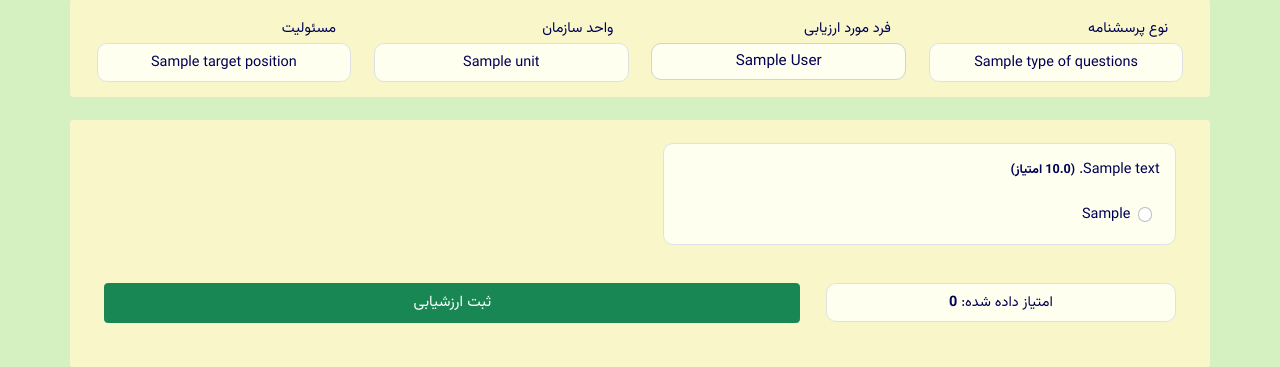
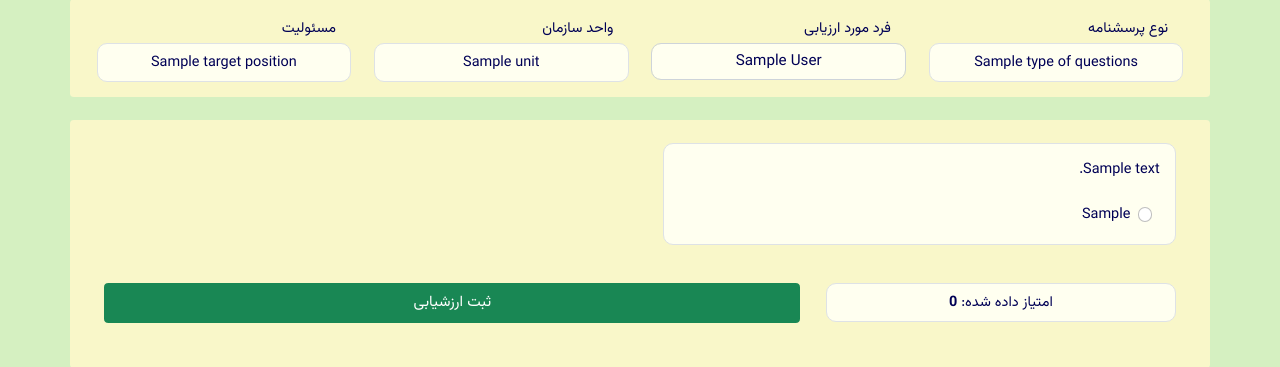
Before and after one commit to mhnasajpour/Staff_evaluation, a Django app: template templates/Survey/question-answers.html in a window 1280 px wide. Shown: the part 82-449 px from the top of the page. Run offline with Django 4.2, Linux system fonts and the light colour scheme; tables that the repository leaves empty hold one stand-in row (values such as "Sample post"); the template is opened without the code that fills it: values that come from a table or form of the project are taken from there, most other values are stand-ins (such as "Sample title", 1, 10 or a date in 2020); some libraries are stand-ins or nearby versions.

Commit message:
remove points of questions from dom

```diff
--- a/templates/Survey/question-answers.html
+++ b/templates/Survey/question-answers.html
@@ -79,7 +79,6 @@
         {% for question in questions %}
         <div class="m-4 context-background p-3 border" style="border-radius: 10px;">
             <span>{{ question.content }}</span>
-            <span class="small fw-bold">({{ question.weight }} امتیاز)</span>
             <br>
             {% for choice in choices %}
             <div class="form-check form-check-inline mt-4 mx-2">
```
